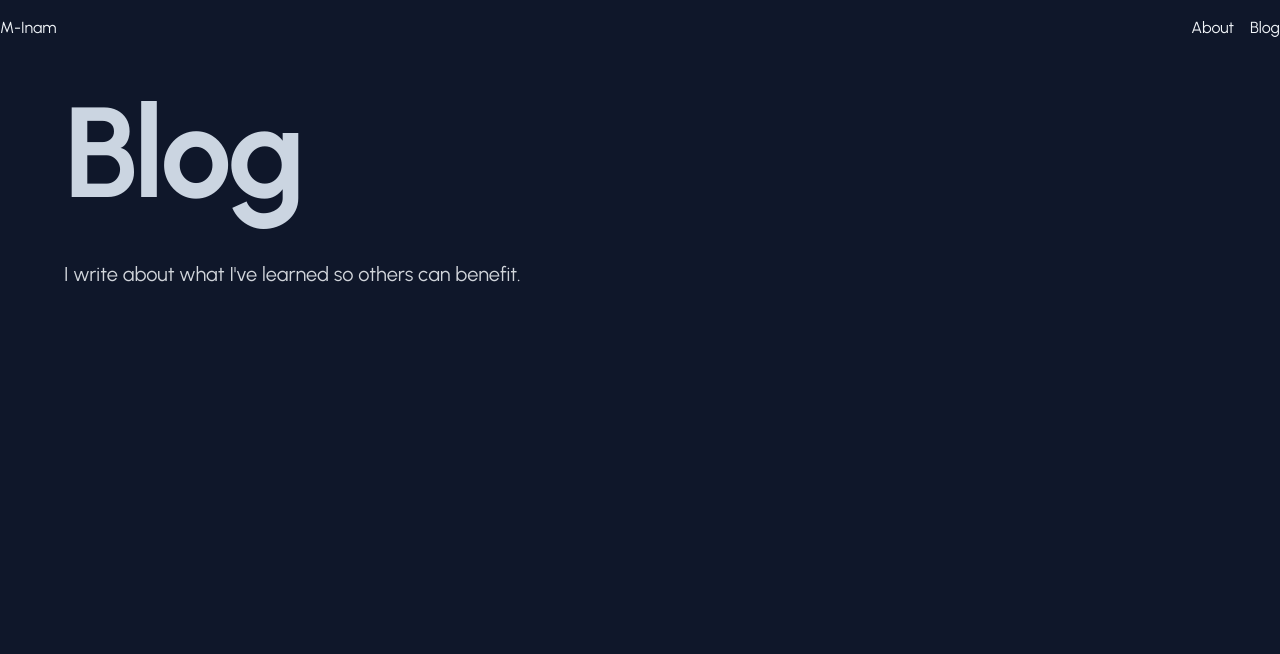
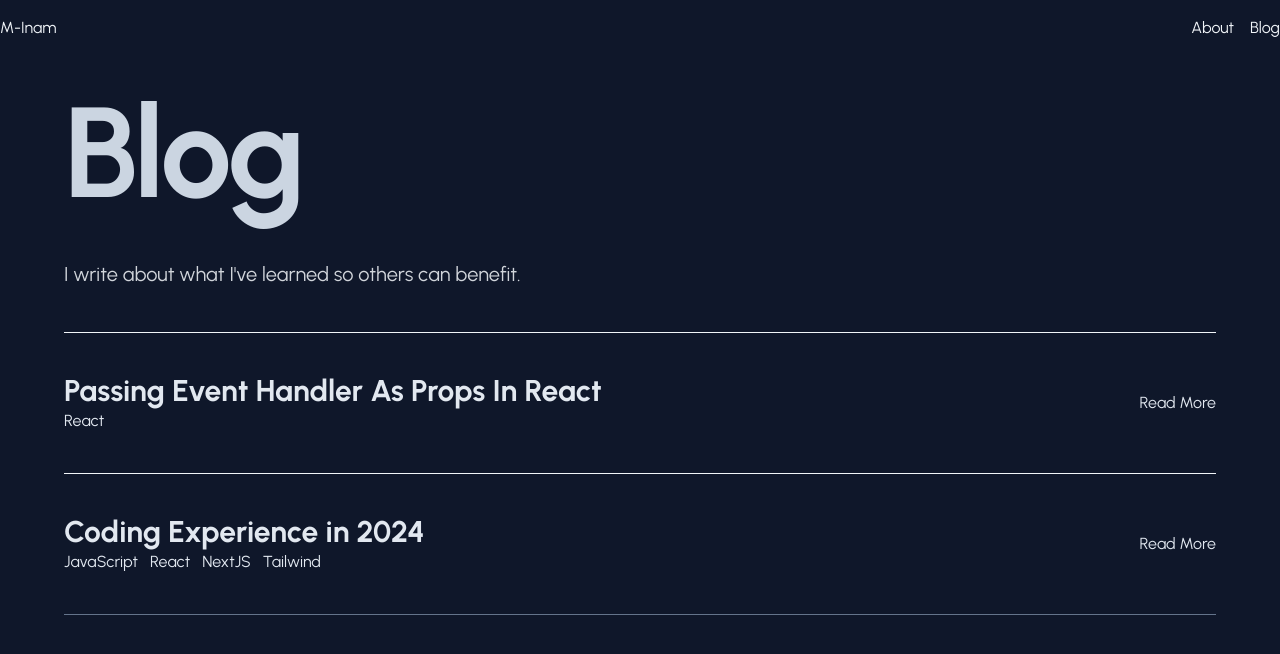
Before and after one commit to MANI-WEBDEVE/My-Portfolio-website, a Next.js app: page /blog in a window 1280 px wide. Shown: the top 654 px of the page. Built offline with nearby package versions, Linux system fonts and the light colour scheme; a web font is replaced by a local one.

Commit message:
render-the-blog-list-items=Render the blog list items

```diff
--- a/src/app/blog/page.tsx
+++ b/src/app/blog/page.tsx
@@ -1,3 +1,4 @@
+import BlogList from '@/components/BlogList'
 import Bounded from '@/components/Bounded'
 import Heading from '@/components/Heading'
 import React from 'react'
@@ -10,6 +11,7 @@ const page = () => {
         <div className='prose prose-xl prose-invert mb-10 mt-10'>
             <p>I write about what I've learned so others can benefit.</p>
         </div>
+        <BlogList />
     </Bounded>
   </>
   )
--- /dev/null
+++ b/src/components/BlogList.tsx
@@ -0,0 +1,31 @@
+import React from 'react'
+import blogData from "../json-data/blogData.json"
+
+
+const BlogList = () => {
+  return (
+    <>
+      <div className=''>
+        <ul className='grid border-b border-slate-500'>
+            {blogData.map((items, index) => (
+                <li key={index} className='list-item opacity-0s '>
+                    <a href={items.blogLink} target='_blank' className='flex flex-col justify-between border-t items-center border-t-slate-100 text-slate-200 md:flex-row py-10'>
+                        <div className='flex flex-col'>
+                            <span className='font-bold text-3xl'>{items.title}</span>
+                            <div className='flex gap-3'>
+                                {items.flag.map((flag, index) => (
+                                    <span key={index} >{flag}</span>
+                                ))}
+                            </div>
+                        </div>
+                        <span>{items.readmore}</span>
+                    </a>
+                </li>
+            ))}
+        </ul>
+      </div>
+    </>
+  )
+}
+
+export default BlogList
--- /dev/null
+++ b/src/json-data/blogData.json
@@ -0,0 +1,17 @@
+[
+    {
+        "title": "Passing Event Handler As Props In React",
+        "flag": [ "React"],
+        "readmore": "Read More",
+        "hoverImage": "https://miro.medium.com/v2/resize:fit:720/format:webp/1*m3ZscSV0ExNfszV2QeeDzg.jpeg",
+        "blogLink": "https://medium.com/@nudmaufon/passing-event-handler-as-props-a609467c5b40"
+    },
+    {
+        "title": "Coding Experience in 2024",
+        "flag": ["JavaScript", "React", "NextJS", "Tailwind"],
+        "readmore": "Read More",
+        "blogLink": "https://medium.com/@nudmaufon/passing-event-handler-as-props-a609467c5b40",
+        "hoverImage": "https://medium.com/@nudmaufon/coding-experience-38036a0ea244"
+    }
+
+]
```
